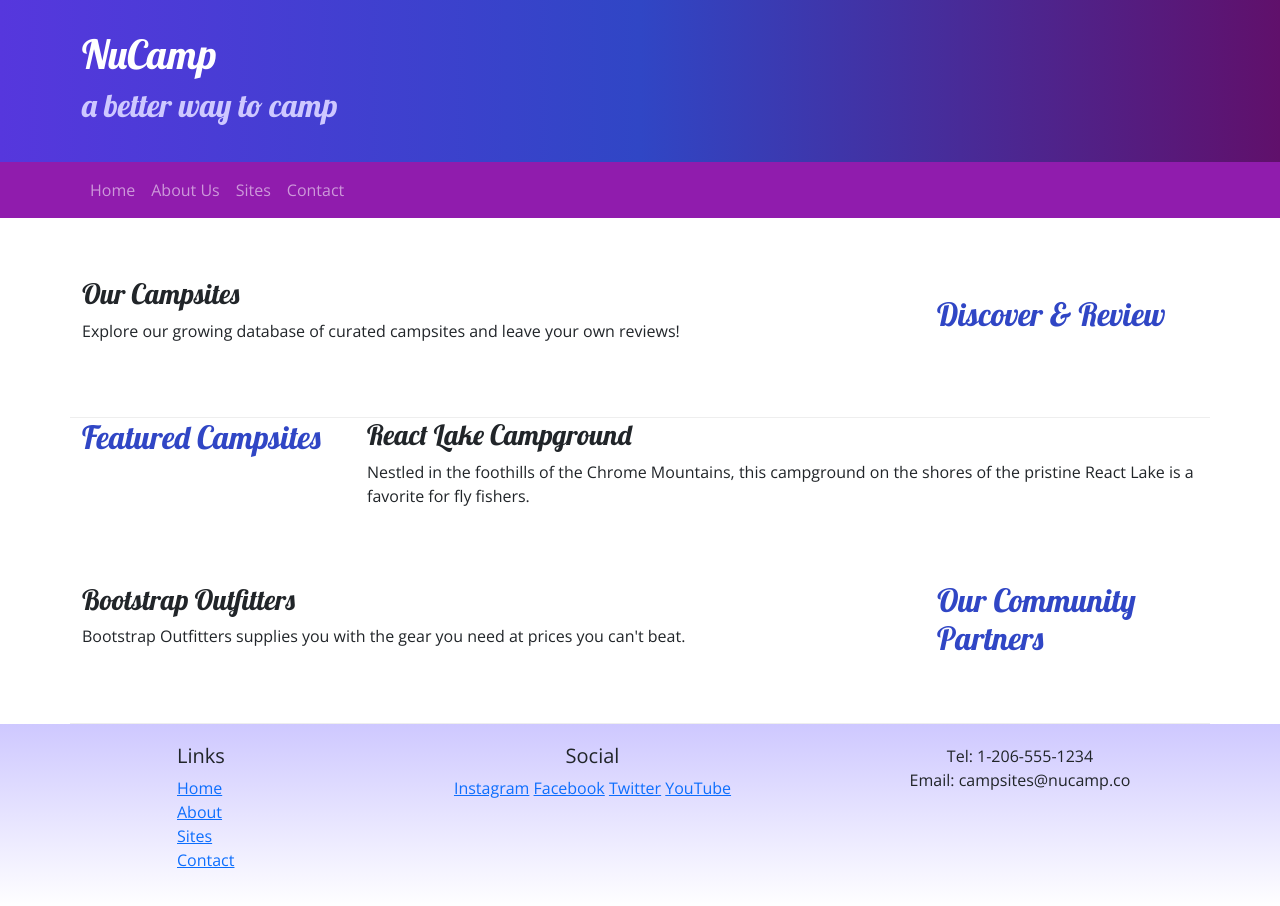
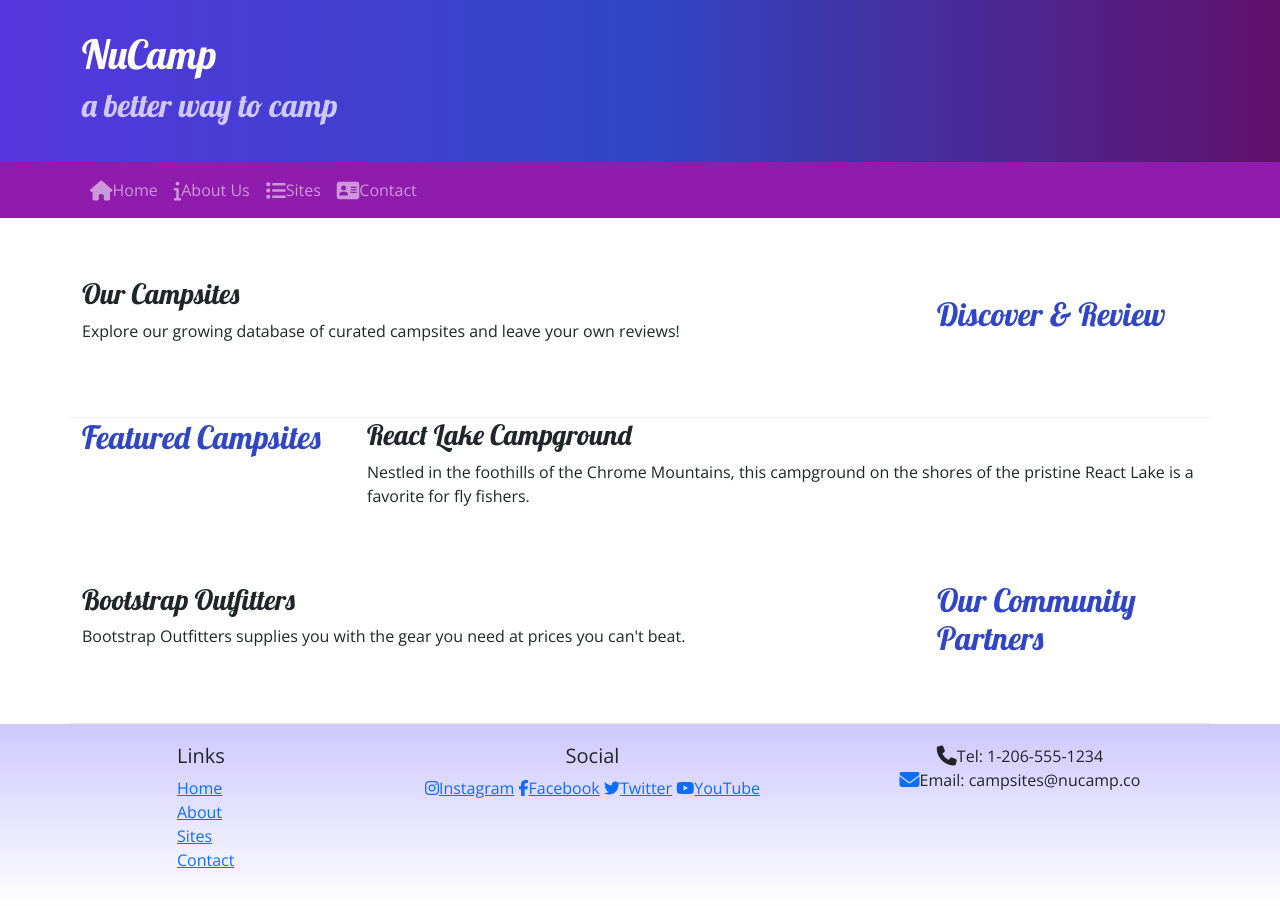
Before and after one commit to oricardo123/nucapmsite, a website: page index.html in a window 1280 px wide. Drawn offline with nearby package versions, Linux system fonts and the light colour scheme.

Commit message:
Exercise Icons
complete until first exercise

```diff
--- a/index.html
+++ b/index.html
@@ -13,6 +13,8 @@
             <!-- Additional CSS must be placed after Bootstrap CSS -->
             <link rel="stylesheet" href="https://fonts.googleapis.com/css?family=Lobster|Open+Sans" />
             <link rel="stylesheet" href="css/styles.css" />
+             <!-- Additional CSS must be placed after Bootstrap CSS -->
+            <link rel="stylesheet" href="node_modules/font-awesome/css/font-awesome.min.css" />
             <title>NuCamp: A Better Way To Camp</title>
         </head>
 
@@ -38,14 +40,14 @@
             </button>
             <div class="collapse navbar-collapse" id="nucampNavbar">
                 <ul class="navbar-nav">
-                    <li class="nav-item active"><a class="nav-link"
-                    href="index.html">Home</a></li>
-                    <li class="nav-item"><a class="nav-link"
-                    href="aboutus.html">About Us</a></li>
-                    <li class="nav-item"><a class="nav-link"
-                    href="#">Sites</a></li>
-                    <li class="nav-item"><a class="nav-link"
-                    href="#">Contact</a></li>
+                    <li class="nav-item active"><a class="nav-link" href="index.html">
+                    <i class="fa fa-home fa-lg"></i>Home</a></li>
+                    <li class="nav-item"><a class="nav-link"href="aboutus.html">
+                    <i class="fa fa-info fa-lg"></i>About Us</a></li>
+                    <li class="nav-item"><a class="nav-link" href="#">
+                    <i class ="fa fa-list fa-lg"></i>Sites</a></li>
+                    <li class="nav-item"><a class="nav-link" href="#">
+                    <i class="fa fa-address-card fa-lg"></i>Contact</a></li>
                 </ul>
             </div>
         </div>
@@ -96,14 +98,14 @@
                 </div>
                 <div class="col-6 col-sm-5 text-center">
                     <h5>Social</h5>
-                    <a href="http://instagram.com/">Instagram</a>
-                    <a href="http://facebook.com/">Facebook</a>
-                    <a href="http://twitter.com/">Twitter</a>
-                    <a href="http://youtube.com/">YouTube</a>
+                    <a href="http://instagram.com/"><i class="fa fa-instagram"></i>Instagram</a>
+                    <a href="http://facebook.com/"><i class="fa fa-facebook"></i>Facebook</a>
+                    <a href="http://twitter.com/"><i class="fa fa-twitter"></i>Twitter</a>
+                    <a href="http://youtube.com/"><i class="fa fa-youtube"></i>YouTube</a>
                 </div>
                 <div class="col-sm-4 text-center">
-                    Tel: 1-206-555-1234<br />
-                    Email: campsites@nucamp.co
+                    <i class="fa fa-phone fa-lg"></i>Tel: 1-206-555-1234<br />
+                    <i class="fa fa-envelope fa-lg text-primary"></i>Email: campsites@nucamp.co
                 </div>
            </div>
         </div>
```
Also changed, not shown: aboutus.html (+15 -15 lines).
